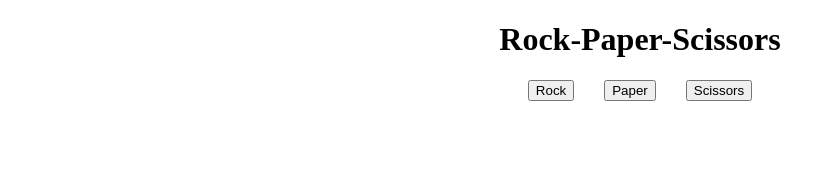
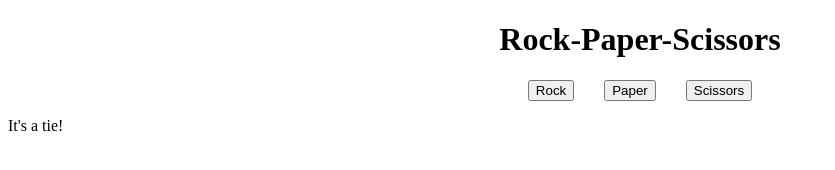
Before and after one commit to alvarou/foundations-rock-paper-scissors, a plain HTML site: page index.html in a window 1280 px wide. Both pictures are taken after a click on the button "Rock". Shown: the whole page, without its empty margins (0-835 px from the left). Drawn offline with Linux system fonts and the light colour scheme.

Commit message:
Show result to UI instead of console

```diff
--- a/index.html
+++ b/index.html
@@ -15,6 +15,9 @@
         <button id="btnPaper" onclick="playRound('Paper',getComputerChoice())">Paper</button>
         <button id="btnScissors" onclick="playRound('Scissors',getComputerChoice())">Scissors</button>
     </div>
+    <div class="result">
+        <p id="result"></p>
+
 
 </body>
 </html>
--- a/js/javascript.js
+++ b/js/javascript.js
@@ -39,7 +39,8 @@ function playRound(playerSelection, computerSelection) {
     }
 
    // console.log(result);
-    return result;
+    document.getElementById("result").textContent = result;
+
 }
 
 //Plays a game of 5 rounds of  Rock Paper Scissors with the user
```
